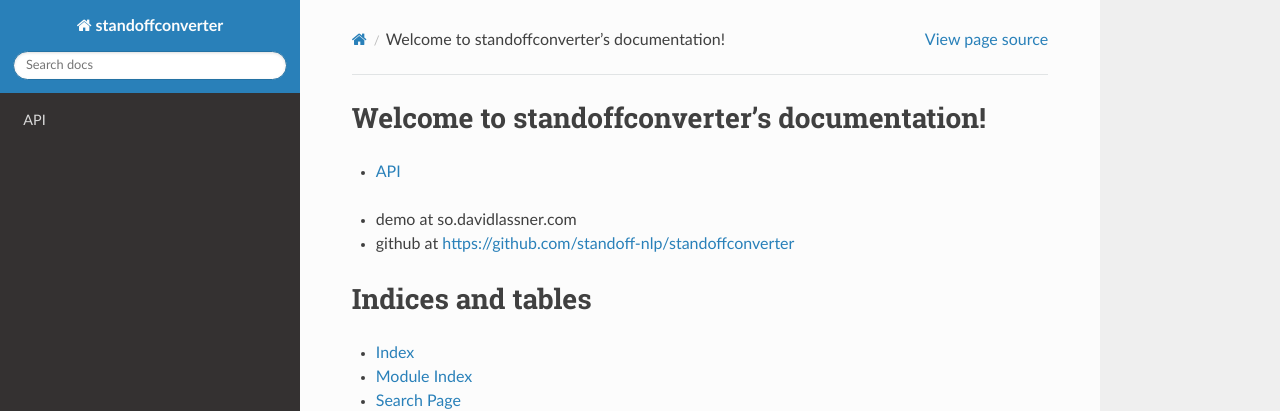
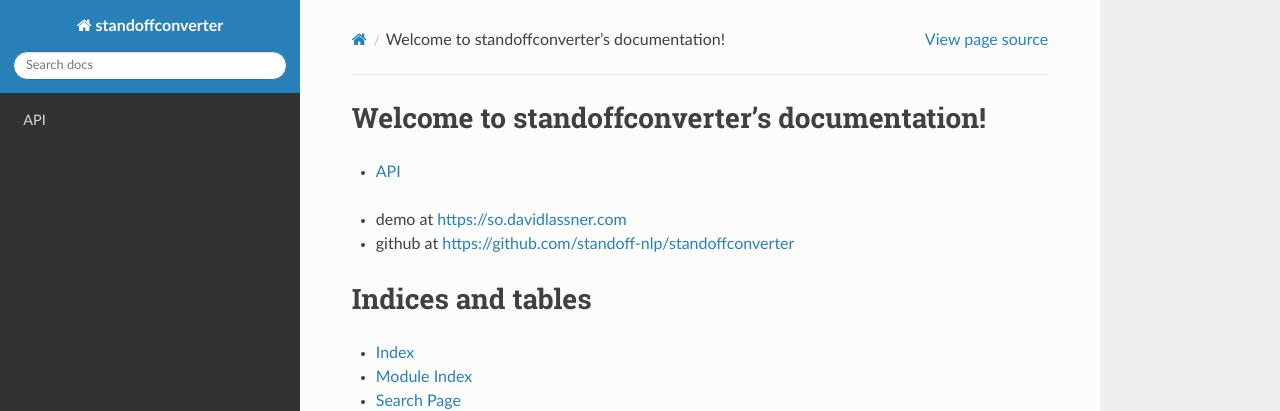
Before and after one commit to standoff-nlp/standoffconverter, a Sphinx documentation site: the page built from docs/index.rst, in a window 1280 px wide. Shown: the top 411 px of the page. Built offline with Sphinx 7.4.7 and the Read the Docs theme 2.0.0, drawn with Linux system fonts in a browser that asks for light colours; some of the changed lines change nothing that is shown.

Commit message:
add additional info to the docs

```diff
--- a/docs/index.rst
+++ b/docs/index.rst
@@ -7,7 +7,7 @@ Welcome to standoffconverter's documentation!
 
    api
 
-* demo at so.davidlassner.com
+* demo at https://so.davidlassner.com
 * github at https://github.com/standoff-nlp/standoffconverter
 
 Indices and tables
```
